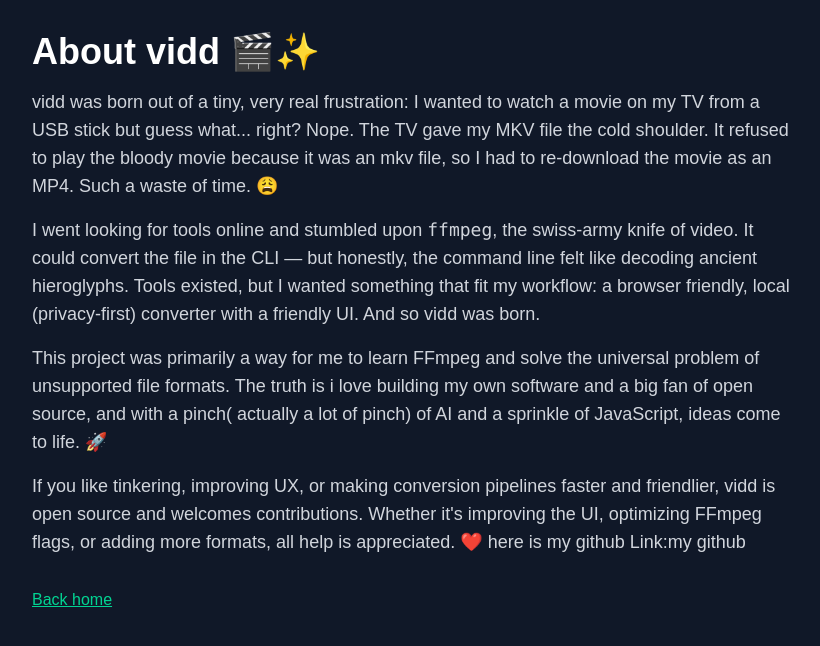
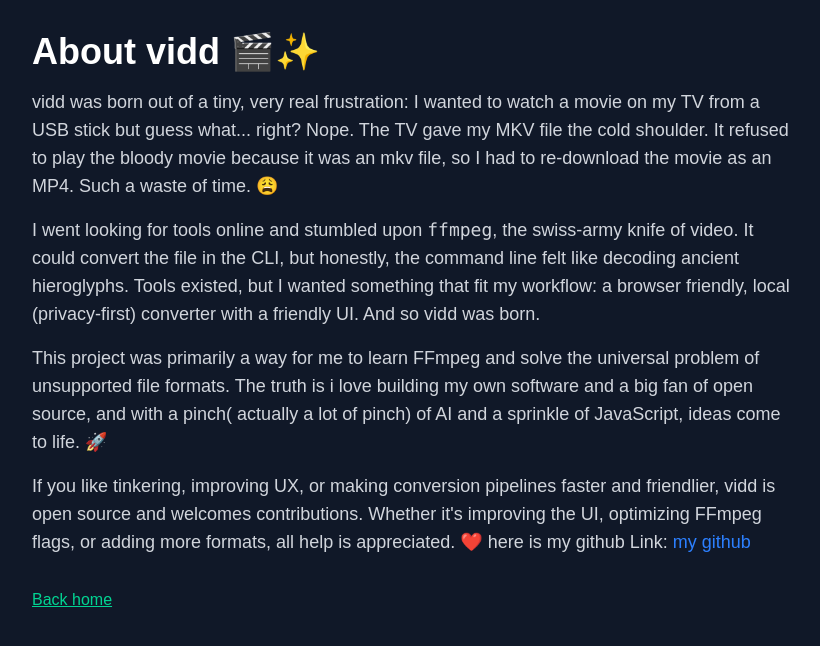
Before and after one commit to fats-cmd/vidmage-converter, a Next.js app: page /about in a window 1280 px wide. Shown: the top 646 px of the page, without its empty margins (224-1044 px from the left). Built offline with nearby package versions, Linux system fonts and the light colour scheme.

Commit message:
added my github link.

```diff
--- a/src/app/about/page.tsx
+++ b/src/app/about/page.tsx
@@ -19,7 +19,7 @@
 
         <p className="text-lg text-gray-300 mb-4">
           I went looking for tools online and stumbled upon <code>ffmpeg</code>,
-          the swiss-army knife of video. It could convert the file in the CLI —
+          the swiss-army knife of video. It could convert the file in the CLI,
           but honestly, the command line felt like decoding ancient hieroglyphs.
           Tools existed, but I wanted something that fit my workflow: a browser
           friendly, local (privacy-first) converter with a friendly UI. And so
@@ -38,8 +38,10 @@
           If you like tinkering, improving UX, or making conversion pipelines
           faster and friendlier, vidd is open source and welcomes contributions.
           Whether it's improving the UI, optimizing FFmpeg flags, or adding more
-          formats, all help is appreciated. ❤️ here is my github Link:
-          <a href="http://github.com/fats-cmd">my github</a>
+          formats, all help is appreciated. ❤️ here is my github Link:{" "}
+          <a href="http://github.com/fats-cmd" className="text-blue-500">
+            my github
+          </a>
         </p>
 
         <div className="mt-8">
--- a/src/components/common/Header.tsx
+++ b/src/components/common/Header.tsx
@@ -27,6 +27,13 @@
             >
               About
             </Link>
+
+            <Link
+              href="https://github.com/fats-cmd/vidmage-converter"
+              className="text-gray-300 hover:text-white transition-colors"
+            >
+              Github
+            </Link>
           </div>
         </div>
       </nav>
```
Also changed, not shown: src/app/globals.css (line endings or trailing spaces).
